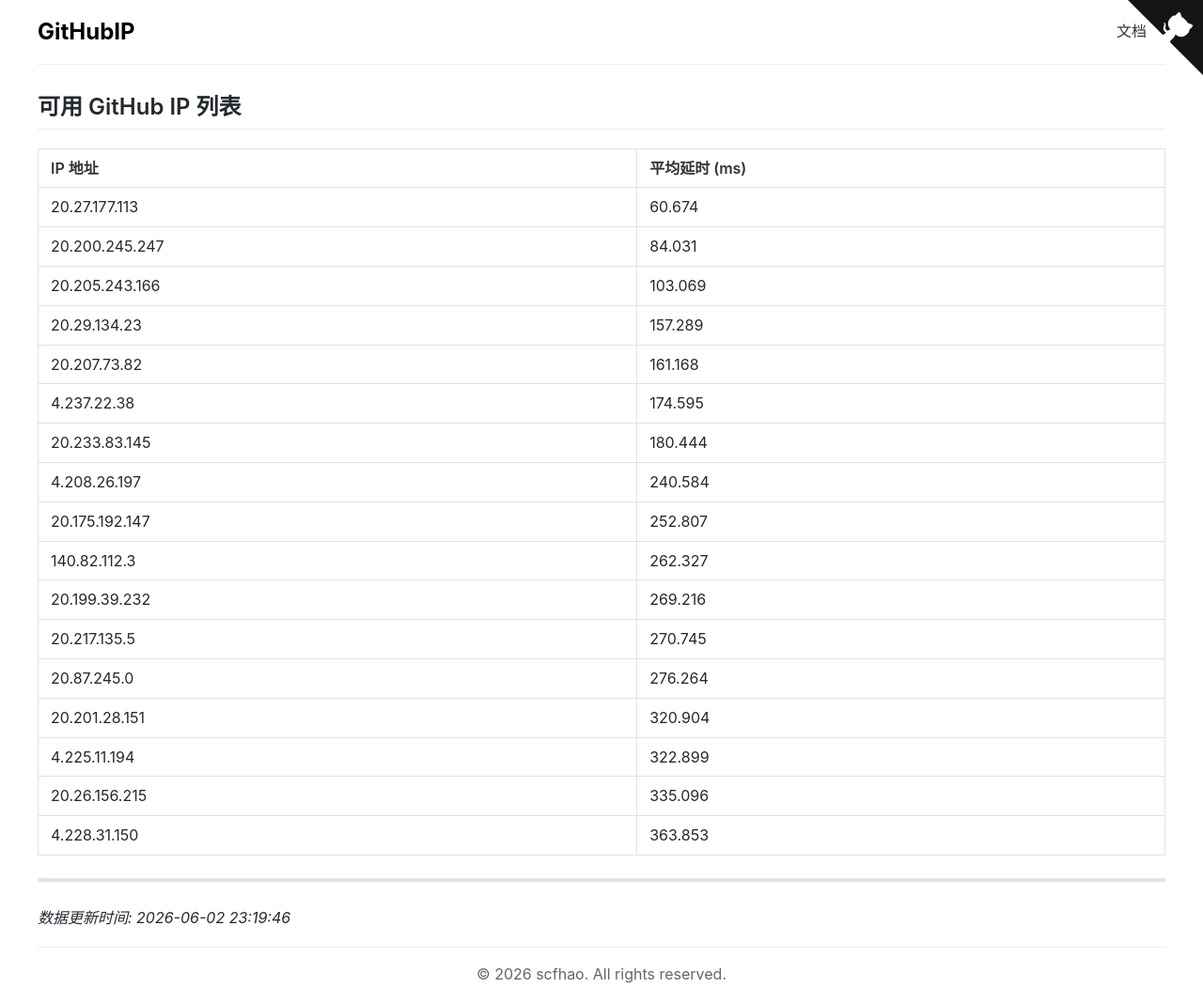
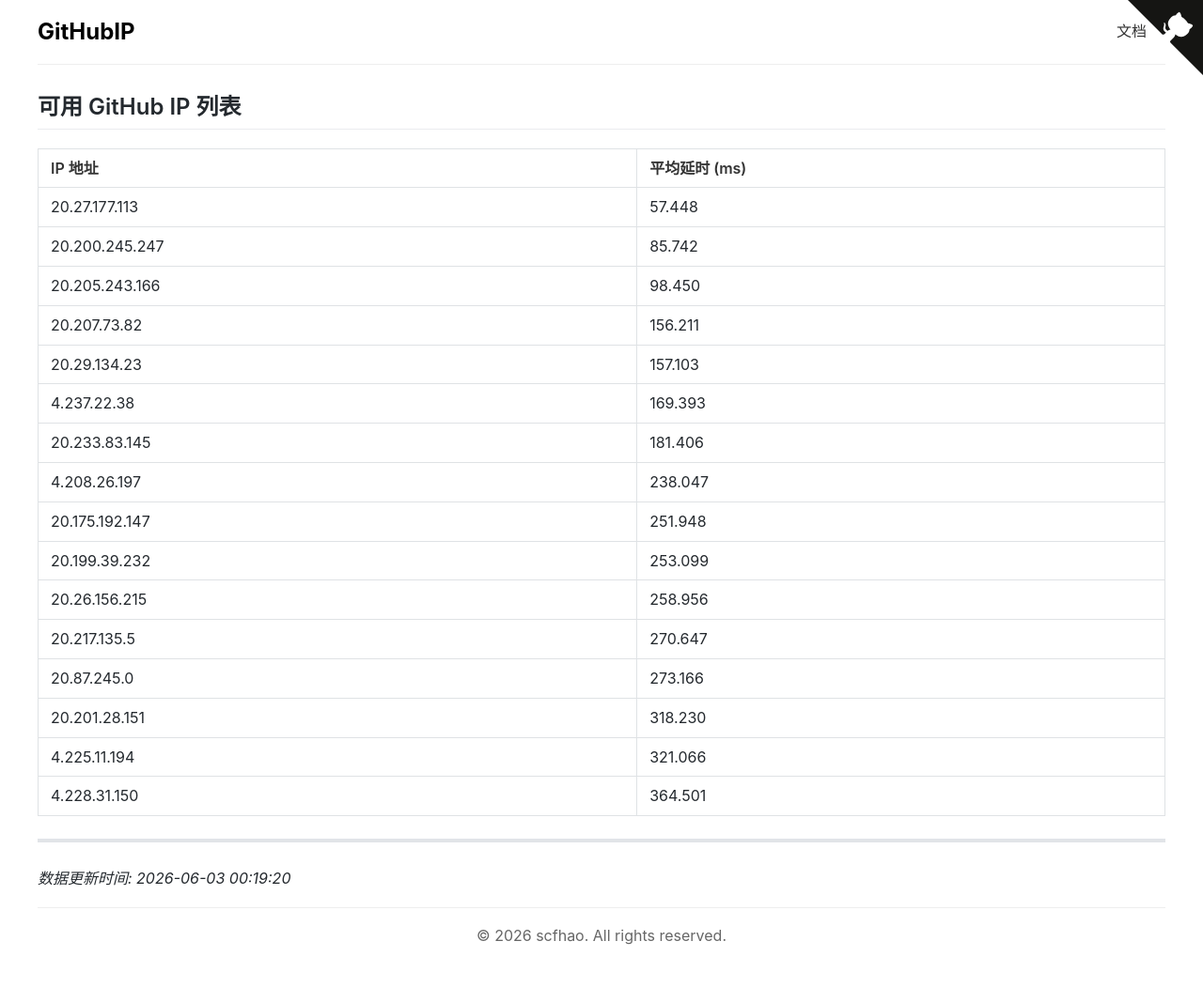
Before and after one commit to scfhao/GitHubIP, a Jekyll site: the page built from index.md, in a window 1280 px wide. Shown: the whole page at 94% size. Built offline with Jekyll 4.4.1, drawn with Linux system fonts in a browser that asks for light colours; after the commit the page ends 1026 px from its top, so only the background shows below that.

Commit message:
自动脚本执行 - 2026-06-03 00:19:20

```diff
--- a/index.md
+++ b/index.md
@@ -1,31 +1,30 @@
 ---
 layout: home
 title: GitHub IP 列表
-date: 2026-06-02 23:19:46
+date: 2026-06-03 00:19:20
 ---
 
 ## 可用 GitHub IP 列表
 
 | IP 地址 | 平均延时 (ms) |
 |---------|--------------|
-| 20.27.177.113 | 60.674 |
-| 20.200.245.247 | 84.031 |
-| 20.205.243.166 | 103.069 |
-| 20.29.134.23 | 157.289 |
-| 20.207.73.82 | 161.168 |
-| 4.237.22.38 | 174.595 |
-| 20.233.83.145 | 180.444 |
-| 4.208.26.197 | 240.584 |
-| 20.175.192.147 | 252.807 |
-| 140.82.112.3 | 262.327 |
-| 20.199.39.232 | 269.216 |
-| 20.217.135.5 | 270.745 |
-| 20.87.245.0 | 276.264 |
-| 20.201.28.151 | 320.904 |
-| 4.225.11.194 | 322.899 |
-| 20.26.156.215 | 335.096 |
-| 4.228.31.150 | 363.853 |
+| 20.27.177.113 | 57.448 |
+| 20.200.245.247 | 85.742 |
+| 20.205.243.166 | 98.450 |
+| 20.207.73.82 | 156.211 |
+| 20.29.134.23 | 157.103 |
+| 4.237.22.38 | 169.393 |
+| 20.233.83.145 | 181.406 |
+| 4.208.26.197 | 238.047 |
+| 20.175.192.147 | 251.948 |
+| 20.199.39.232 | 253.099 |
+| 20.26.156.215 | 258.956 |
+| 20.217.135.5 | 270.647 |
+| 20.87.245.0 | 273.166 |
+| 20.201.28.151 | 318.230 |
+| 4.225.11.194 | 321.066 |
+| 4.228.31.150 | 364.501 |
 
 ---
 
-*数据更新时间: 2026-06-02 23:19:46*
+*数据更新时间: 2026-06-03 00:19:20*
```
